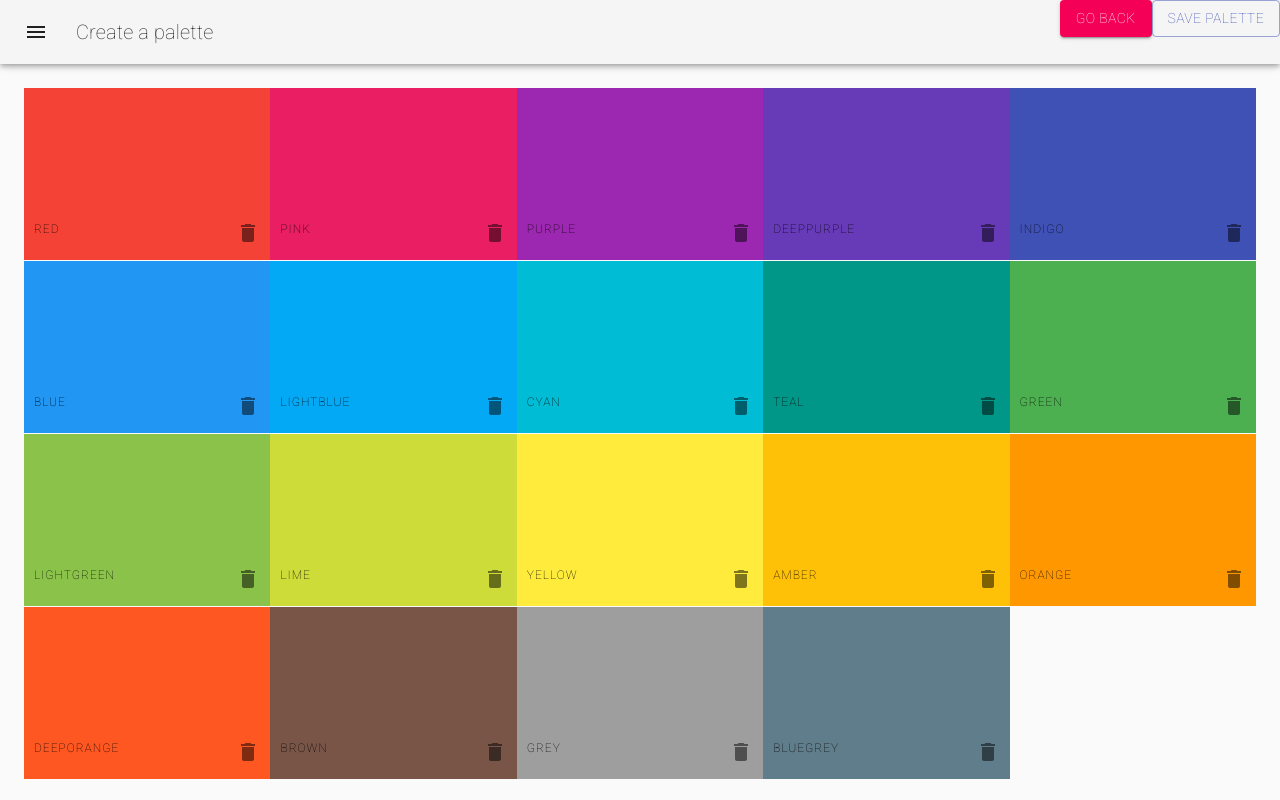
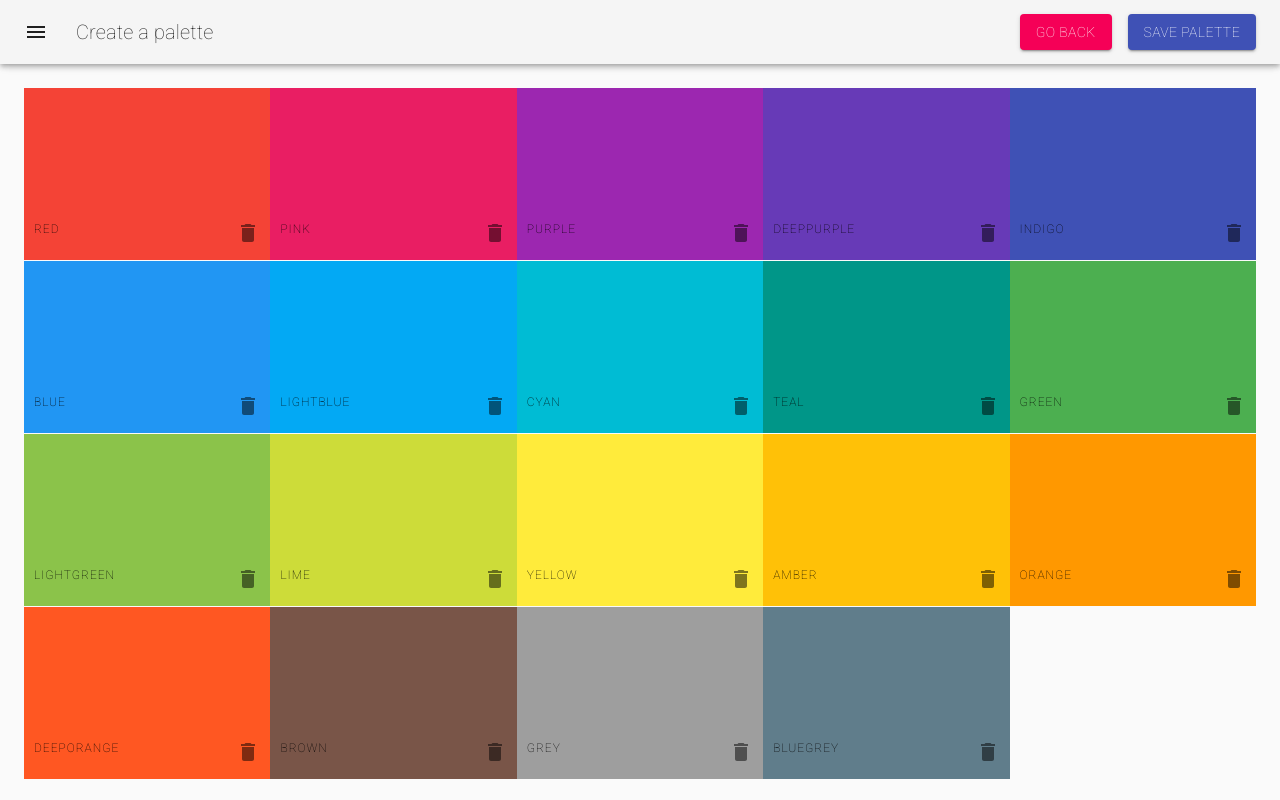
Before and after one commit to kanso-git/Color-Palette, a React (Create React App) app: page /palettes/new in a window 1280 px wide. Built offline with nearby package versions, Linux system fonts and the light colour scheme.

Commit message:
fix the dialog

```diff
--- a/src/components/PaletteFormNav.tsx
+++ b/src/components/PaletteFormNav.tsx
@@ -32,6 +32,7 @@ const useStyles = makeStyles((theme: Theme) =>
 
       flexDirection: "row",
       justifyContent: "space-between",
+      alignItems: "center",
       height: "64px",
     },
     appBarShift: {
@@ -48,7 +49,15 @@ const useStyles = makeStyles((theme: Theme) =>
     hide: {
       display: "none",
     },
-    navBtns: {},
+    navBtns: {
+      marginRight: "1rem",
+    },
+    button: {
+      margin: "0 0.5rem",
+    },
+    link: {
+      textDecoration: "none",
+    },
   })
 );
 
@@ -87,15 +96,24 @@ const PaletteFormNav = (props: any) => {
           </Typography>
         </Toolbar>
         <div className={classes.navBtns}>
-          <PaletteMetaForm colors={colors} dialogOpened={dialogOpened} />
+          <PaletteMetaForm
+            colors={colors}
+            dialogOpened={dialogOpened}
+            handleClose={() => toggleDialog(false)}
+          />
 
-          <Link to="/">
-            <Button variant="contained" color="secondary">
+          <Link to="/" className={classes.link}>
+            <Button
+              className={classes.button}
+              variant="contained"
+              color="secondary"
+            >
               Go BACK
             </Button>
           </Link>
           <Button
-            variant="outlined"
+            className={classes.button}
+            variant="contained"
             color="primary"
             onClick={() => toggleDialog(true)}
           >
--- a/src/components/PaletteMetaForm.tsx
+++ b/src/components/PaletteMetaForm.tsx
@@ -25,19 +25,16 @@ const useStyles = makeStyles({
 
 const PaletteMetaForm = (props: any) => {
   const classes = useStyles();
-  const { colors, dialogOpened } = props;
+  const { colors, dialogOpened, handleClose } = props;
   const [open, setOpen] = React.useState(false);
   const schemaPaletteNameValidation = yup.object().shape({
-    paletteName: yup.string().min(3).required("Palette name already used"),
+    paletteName: yup.string().min(3).required("Name is required"),
   });
   const palettes = useContext(ColorPaletteContext);
   const dispatch = useContext(DispatchContext);
 
-  const handleClose = () => {
-    setOpen(false);
-  };
   useEffect(() => {
-    if (dialogOpened) setOpen(true);
+    setOpen(dialogOpened);
   }, [dialogOpened]);
   return (
     <div>
@@ -51,6 +48,17 @@ const PaletteMetaForm = (props: any) => {
         <Formik
           initialValues={{ paletteName: "" }}
           validationSchema={schemaPaletteNameValidation}
+          validate={(values) => {
+            const errors: Record<string, string> = {};
+            const findPaletteName = palettes.find(
+              (p) =>
+                p.paletteName.toLowerCase() === values.paletteName.toLowerCase()
+            );
+            if (findPaletteName) {
+              errors.paletteName = "Name already used ...";
+            }
+            return errors;
+          }}
           onSubmit={(values, actions) => {
             const findPaletteName = palettes.find(
               (p) =>
@@ -61,7 +69,7 @@ const PaletteMetaForm = (props: any) => {
                 paletteName: "Name already used ...",
               });
               return;
-            }
+            } else {
               const newPalette: IPalette = {
                 id: values.paletteName.trim().replace(/\s/g, "-"),
                 paletteName: values.paletteName,
@@ -76,6 +84,7 @@ const PaletteMetaForm = (props: any) => {
                 },
               });
               props.history.push("/");
+            }
           }}
         >
           {({ values, handleChange, handleSubmit, errors }) => (
@@ -97,12 +106,7 @@ const PaletteMetaForm = (props: any) => {
                 <Button onClick={handleClose} color="primary">
                   Cancel
                 </Button>
-                <Button
-                  onClick={handleClose}
-                  variant="contained"
-                  color="primary"
-                  type="submit"
-                >
+                <Button variant="contained" color="primary" type="submit">
                   Save Palette
                 </Button>
               </DialogActions>
```
Lines whose indentation alone changed are shown as unchanged.
